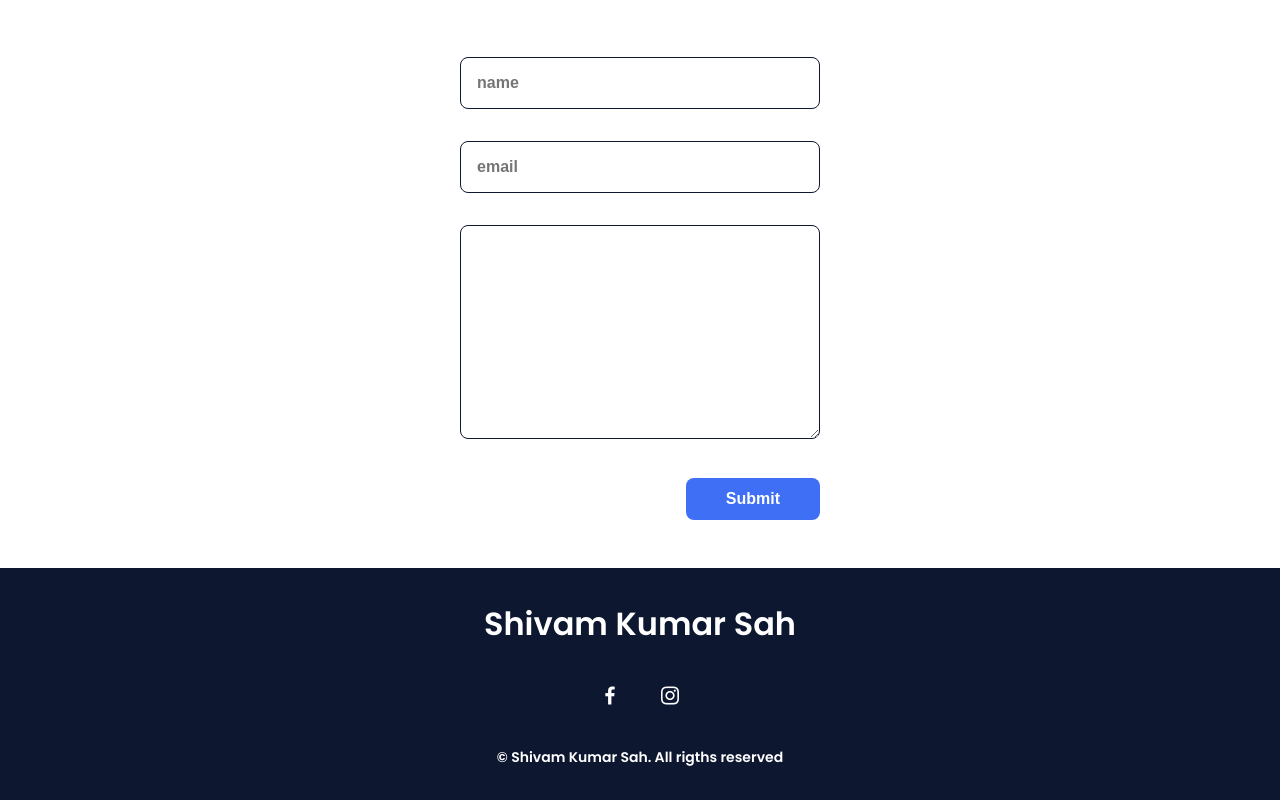
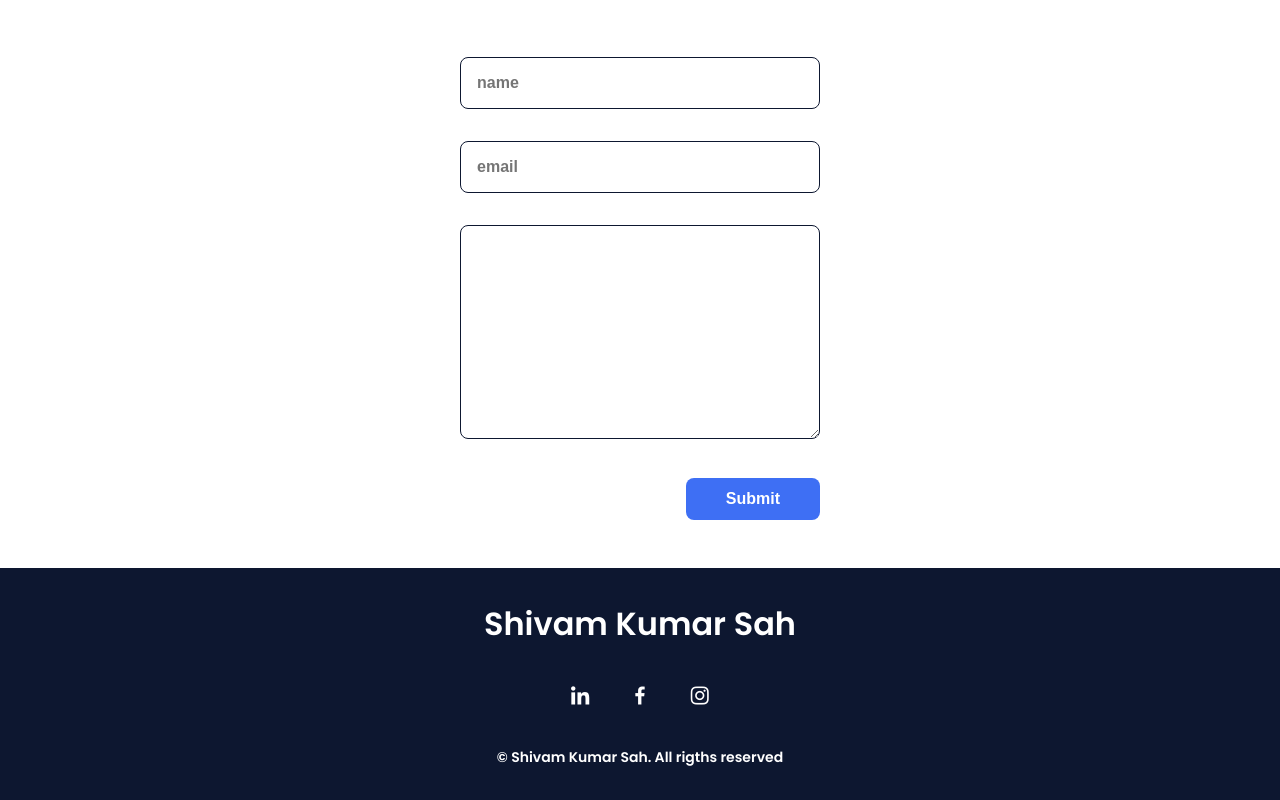
Before and after one commit to ShivamQmr/Portfolio, a plain HTML site: page index.html in a window 1280 px wide. Shown: the part 2902-3702 px from the top of the page. Drawn offline with nearby package versions, Linux system fonts and the light colour scheme.

Commit message:
linkedin url added

```diff
--- a/index.html
+++ b/index.html
@@ -191,6 +191,7 @@
         <footer class="footer">
             <p class="footer__title">Shivam Kumar Sah</p>
             <div class="footer__social">
+                <a href="https://www.linkedin.com/in/shivamqmr/" class="footer__icon"><i class='bx bxl-linkedin' ></i></a>
                 <a href="https://facebook.com/skshivam466" class="footer__icon"><i class='bx bxl-facebook' ></i></a>
                 <a href="https://instagram.com/shivamqmr" class="footer__icon"><i class='bx bxl-instagram' ></i></a>
                 <!-- <a href="#" class="footer__icon"><i class='bx bxl-twitter' ></i></a> -->
```
